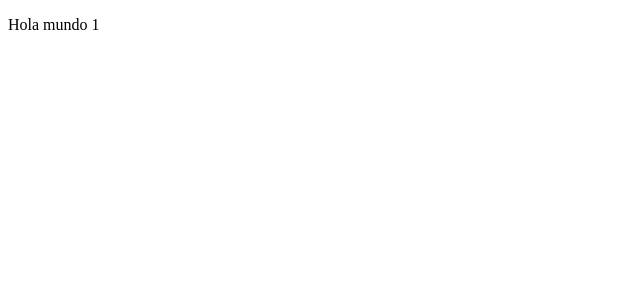
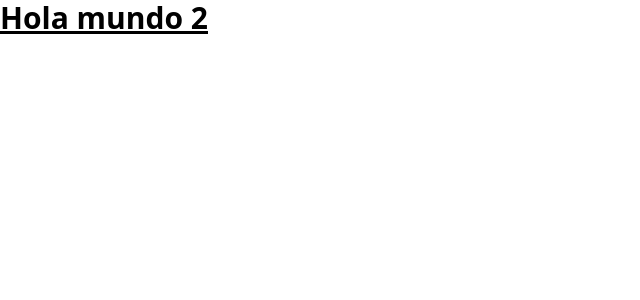
Before and after one commit to pedrobaezb/webauvmp, a React (Vite) app in the folder app/: page / in a window 1280 px wide. Shown: the top 300 px of the page, without its empty margins (0-640 px from the left). Built offline with nearby package versions, Linux system fonts and the light colour scheme.

Commit message:
Añadido Tailwindcss

```diff
--- a/app/package.json
+++ b/app/package.json
@@ -17,6 +17,9 @@
     "@types/react": "^18.0.25",
     "@types/react-dom": "^18.0.9",
     "@vitejs/plugin-react": "^2.2.0",
+    "autoprefixer": "^10.4.13",
+    "postcss": "^8.4.19",
+    "tailwindcss": "^3.2.4",
     "typescript": "^4.9.3",
     "vite": "^3.2.4"
   }
--- /dev/null
+++ b/app/postcss.config.cjs
@@ -0,0 +1,6 @@
+module.exports = {
+  plugins: {
+    tailwindcss: {},
+    autoprefixer: {},
+  },
+}
--- a/app/src/Root.tsx
+++ b/app/src/Root.tsx
@@ -1,7 +1,9 @@
 
 const App = () => {
   return (
-    <p>Hola mundo 1</p>
+    <h1 className="text-3xl font-bold underline">
+      Hola mundo 2
+    </h1>
   )
 }
 
--- /dev/null
+++ b/app/src/index.css
@@ -0,0 +1,3 @@
+@tailwind base;
+@tailwind components;
+@tailwind utilities;
--- a/app/src/main.tsx
+++ b/app/src/main.tsx
@@ -1,6 +1,7 @@
 import React from 'react'
 import ReactDOM from 'react-dom/client'
 import Root from './Root'
+import './index.css'
 
 ReactDOM.createRoot(document.getElementById('root') as HTMLElement).render(
   <React.StrictMode>
--- /dev/null
+++ b/app/tailwind.config.cjs
@@ -0,0 +1,11 @@
+/** @type {import('tailwindcss').Config} */
+module.exports = {
+  content: [
+    "./index.html",
+    "./src/**/*.{js,ts,jsx,tsx}",
+  ],
+  theme: {
+    extend: {},
+  },
+  plugins: [],
+}
```
Also changed, not shown: 1 other file (tests, documents, lock files or other folders).
